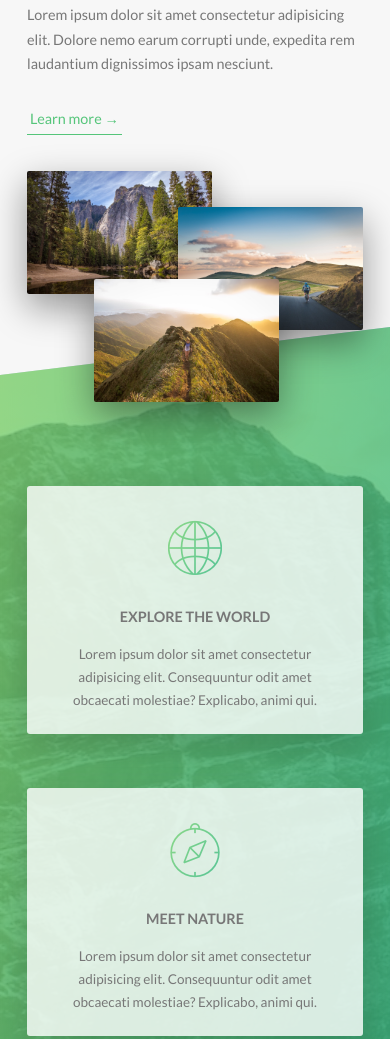
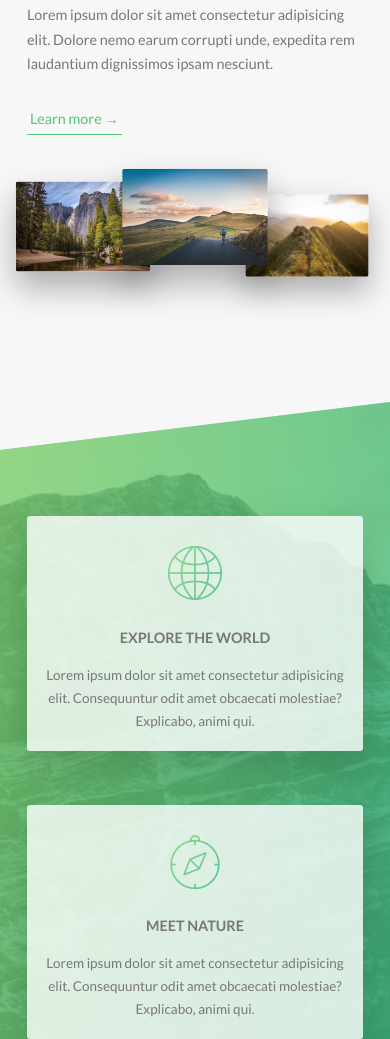
Before and after one commit to byteab/awesome-webpage-opensource, a website: page index.html in a window 390 px wide. Shown: the part 1139-2178 px from the top of the page. Drawn offline with Linux system fonts and the light colour scheme.

Commit message:
writing media queries for section feature and about

```diff
--- a/sass/components/_composition.scss
+++ b/sass/components/_composition.scss
@@ -13,19 +13,46 @@
         z-index: 10;
         outline-offset: 2rem;
 
+        @include respond(tab-port) {
+            float: left;
+            position: relative;
+            width: 33.333333333%;
+            box-shadow: 0 1.5rem 3rem rgba($color-black, .3);
+        }
+
         &--p1 {
             left: 0;
             top: -2rem;
+
+            @include respond(tab-port) {
+                top: 0;
+                transform: scale(1.2)
+
+            }
         }
 
         &--p2 {
             right: 0;
             top: 2rem;
+
+            @include respond(tab-port) {
+                top: -1rem;
+                transform: scale(1.3);
+                z-index: 100;
+            }
         }
 
         &--p3 {
             left: 20%;
             top: 10rem;
+
+            @include respond(tab-port) {
+
+                top: 1rem;
+                left: 0;
+                transform: scale(1.1);
+
+            }
         }
 
         &:hover {
--- a/sass/components/_feature-box.scss
+++ b/sass/components/_feature-box.scss
@@ -8,6 +8,12 @@
     box-shadow: 0 1.5rem 4rem rgba($color-black, .15);
     transition: all .3s;
 
+    @include respond(tab-port) {
+
+        padding: 2rem;
+
+    }
+
     &__icon {
 
         font-size: 6rem;
@@ -17,14 +23,18 @@
             rgba($color-primary-light, 0.8),
             rgba($color-primary-dark, 0.8));
         -webkit-background-clip: text;
+        background-clip: text;
         color: transparent;
+
+        @include respond(tab-port) {
+
+            margin-bottom: 0;
+
+        }
     }
 
     &:hover {
         transform: translateY(-1.5rem) scale(1.03);
     }
 
-    &__text {}
-
-
 }
--- a/sass/pages/_home.scss
+++ b/sass/pages/_home.scss
@@ -31,7 +31,7 @@
 
     @include respond(tab-port) {
 
-        padding: 15rem 0;
+        padding: 10rem 0;
 
     }
 
```
Also changed, not shown: css/style.css.
